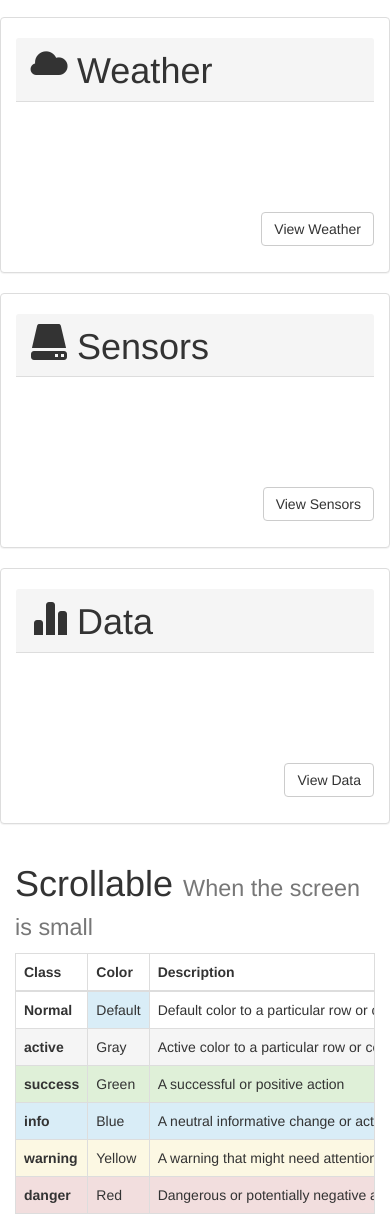
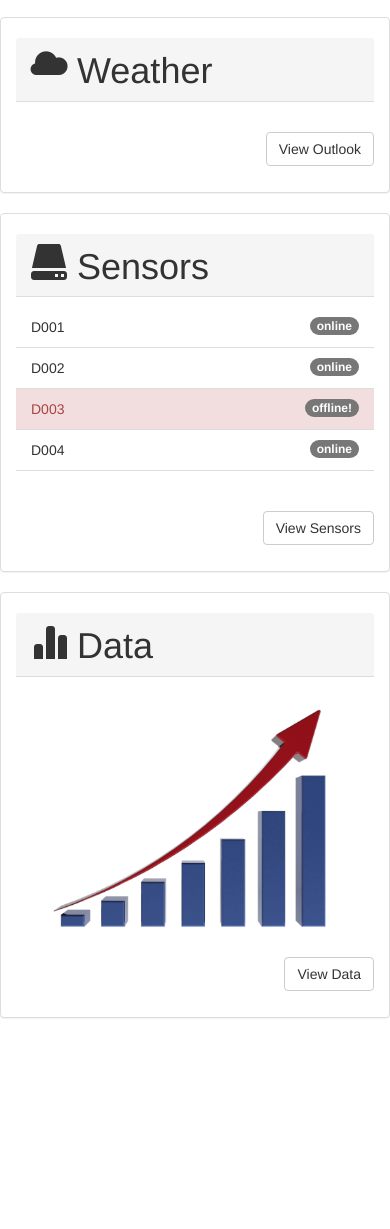
Before and after one commit to danielsrj9/moist, a PHP site: page / in a window 390 px wide. Shown: the part 55-1284 px from the top of the page. After the commit the page ends 1073 px from the top, so only its background shows below. Run offline with PHP 8.4, Linux system fonts and the light colour scheme; some libraries are stand-ins or nearby versions.

Commit message:
Demo Layout Complete - No pop overs

```diff
--- a/navBar/css/styles.css
+++ b/navBar/css/styles.css
@@ -6,3 +6,11 @@
   background-color: orange;
   border-color:none;
 }
+
+@media (max-height: 767px){
+  .img-responsive{
+    max-height: 45%;
+    min-width: 60%;
+    max-width: 90%;
+  }
+}
--- a/navBar/index.html
+++ b/navBar/index.html
@@ -7,7 +7,7 @@
     <meta http-equiv="X-UA-Compatible" content="IE=edge">
     <meta name="viewport" content="width=device-width, initial-scale=1">
     <!-- The above 3 meta tags *must* come first in the head; any other head content must come *after* these tags -->
-    <title>NavBar Template</title>
+    <title>Chart/Sensors Home</title>
 
 
     <!-- Bootstrap -->
@@ -63,6 +63,7 @@
                     <ul class="dropdown-menu">
                       <li><a href="#">Reading Tables and Charts</a></li>
                       <li><a href="#">Frequently Asked Questions</a></li>
+                      <li><a href="#">Pop Over Tour</a></li>
                     </ul>
                   </li>
                 </ul>
@@ -77,26 +78,25 @@
 </nav>
 
 
-
 	 <div class = "container">
 		<div class = "row"><!-- cols add up to 12 -->
 		<div class = "col-md-4 panel panel-default"> <!--  When we refresh (making the screen bigger) only take up 2 rows (medium font) -->
       <h1 class="panel-heading"> <span class="glyphicon glyphicon-cloud"></span> Weather </h1>
+			<a href="http://www.accuweather.com/en/us/knoxville-tn/37902/weather-forecast/331087" class="aw-widget-legal"> <!-- By accessing and/or using this code snippet, you agree to AccuWeather’s terms and conditions (in English) which can be found at http://www.accuweather.com/en/free-weather-widgets/terms and AccuWeather’s Privacy Statement (in English) which can be found at http://www.accuweather.com/en/privacy.  --> </a><div id="awcc1476664868832" class="aw-widget-current"  data-locationkey="331087" data-unit="f" data-language="en-us" data-useip="false" data-uid="awcc1476664868832"></div><script type="text/javascript" src="http://oap.accuweather.com/launch.js"></script>
       <br>
-      <br>
-      <br>
-      <br>
-      <br>
-      <button type="button" class="btn btn-default pull-right" >View Weather</button>
+      <button type="button" class="btn btn-default pull-right" >View Outlook</button>
       <br>
       <br>
       <br>
 		</div>
 		<div class = "col-md-4 panel panel-default"> <!--  When we refresh (making the screen bigger) only take up 2 rows (medium font) -->
 		<h1 class="panel-heading"><span class="glyphicon glyphicon-hdd"></span> Sensors </h1>
-      <br>
-      <br>
-      <br>
+    <ul class="list-group">
+      <li class="list-group-item">D001 <span class="badge">online</span></li>
+      <li class="list-group-item">D002 <span class="badge">online</span></li>
+      <li class="list-group-item list-group-item-danger">D003 <span class="badge">offline!</span></li>
+      <li class="list-group-item">D004 <span class="badge">online</span></li>
+    </ul>
       <br>
       <br>
       <button type="button" class="btn btn-default pull-right" >View Sensors </button>
@@ -106,10 +106,18 @@
 		</div>
 		<div class = "col-md-4 panel panel-default"> <!--  When we refresh (making the screen bigger) only take up 2 rows (medium font) -->
 		<h1 class="panel-heading"> <span class="glyphicon glyphicon-stats"></span> Data</h1>
+      <div class = "container">
+      <div class = "row">
       <br>
-      <br>
-      <br>
-      <br>
+      <!--<section class="col-sm-6 col-md-4 col-lg-2">-->
+          <section class="col-sm-offset-0 col-sm-6 col-md-4 col-lg-3">
+          <!--<section class="col-xs-offset-3 col-xs-6 col-sm-offset-0 col-sm-6 col-md-4 col-lg-6">-->
+        <img src = "img/dataIcon.png"
+          class = "img-rounded img-responsive center-block"
+          alt = "A nice Icon!">
+        </section>
+      </div>
+       </div>
       <br>
       <button type="button" class="btn btn-default pull-right" >View Data</button>
       <br>
@@ -120,58 +128,57 @@
 		</div>
 
 
-		<div class="container">
-			<h1>Scrollable <small>When the screen is small</small> </h1>
-			<div class="row">
-				<section class="col-xs-12">
-					<div class = "table-responsive">
+    <!-- <div class="container"> -->
+    <!-- <h1>Scrollable <small>When the screen is small</small> </h1> -->
+    <!-- <div class="row"> -->
+    <!-- <section class="col-xs-12"> -->
+    <!-- <div class = "table-responsive"> -->
+    <!-- <table class = "table table-bordered table-hover"> -->
+    <!-- <thead> -->
+    <!-- <tr> -->
+    <!-- <th>Class</th> -->
+    <!-- <th>Color</th> -->
+    <!-- <th>Description</th> -->
+    <!-- </tr> -->
+    <!-- </thead> -->
+    <!-- <tbody> -->
+    <!-- <tr> -->
+    <!-- <th scope="row">Normal</th> -->
+    <!-- <td class = "info">Default</td> -->
+    <!-- <td>Default color to a particular row or cell</td> -->
+    <!-- </tr> -->
+    <!-- <tr class="active"> -->
+    <!-- <th scope="row">active</th> -->
+    <!-- <td>Gray</td> -->
+    <!-- <td>Active color to a particular row or cell</td> -->
+    <!-- </tr> -->
+    <!-- <tr class = "success"> -->
+    <!-- <th scope="row">success</th> -->
+    <!-- <td>Green</td> -->
+    <!-- <td>A successful or positive action</td> -->
+    <!-- </tr> -->
+    <!-- <tr class = "info"> -->
+    <!-- <th scope="row">info</th> -->
+    <!-- <td>Blue</td> -->
+    <!-- <td>A neutral informative change or action</td> -->
+    <!-- </tr> -->
+    <!-- <tr class = "warning"> -->
+    <!-- <th scope="row">warning</th> -->
+    <!-- <td>Yellow</td> -->
+    <!-- <td>A warning that might need attention, but not too scary</td> -->
+    <!-- </tr> -->
+    <!-- <tr class = "danger"> -->
+    <!-- <th scope="row">danger</th> -->
+    <!-- <td>Red</td> -->
+    <!-- <td>Dangerous or potentially negative action</td> -->
+    <!-- </tr> -->
+    <!-- </tbody> -->
+    <!-- </table> -->
 
-						<table class = "table table-bordered table-hover">
-								<thead>
-									<tr>
-									<th>Class</th>
-									<th>Color</th>
-									<th>Description</th>
-									</tr>
-								</thead>
-								<tbody>
-									<tr>
-									<th scope="row">Normal</th>
-									<td class = "info">Default</td>
-									<td>Default color to a particular row or cell</td>
-									</tr>
-									<tr class="active">
-									<th scope="row">active</th>
-									<td>Gray</td>
-									<td>Active color to a particular row or cell</td>
-									</tr>
-									<tr class = "success">
-									<th scope="row">success</th>
-									<td>Green</td>
-									<td>A successful or positive action</td>
-									</tr>
-									<tr class = "info">
-									<th scope="row">info</th>
-									<td>Blue</td>
-									<td>A neutral informative change or action</td>
-									</tr>
-									<tr class = "warning">
-									<th scope="row">warning</th>
-									<td>Yellow</td>
-									<td>A warning that might need attention, but not too scary</td>
-									</tr>
-									<tr class = "danger">
-									<th scope="row">danger</th>
-									<td>Red</td>
-									<td>Dangerous or potentially negative action</td>
-									</tr>
-								</tbody>
-								</table>
-
-					</div>
-				</section>
-			</div>
-		</div>
+    <!-- </div> -->
+    <!-- </section> -->
+    <!-- </div> -->
+    <!-- </div> -->
 
 
     <!-- jQuery (necessary for Bootstrap's JavaScript plugins) -->
```
Also changed, not shown: navBar/img/dataIcon.png (added).
